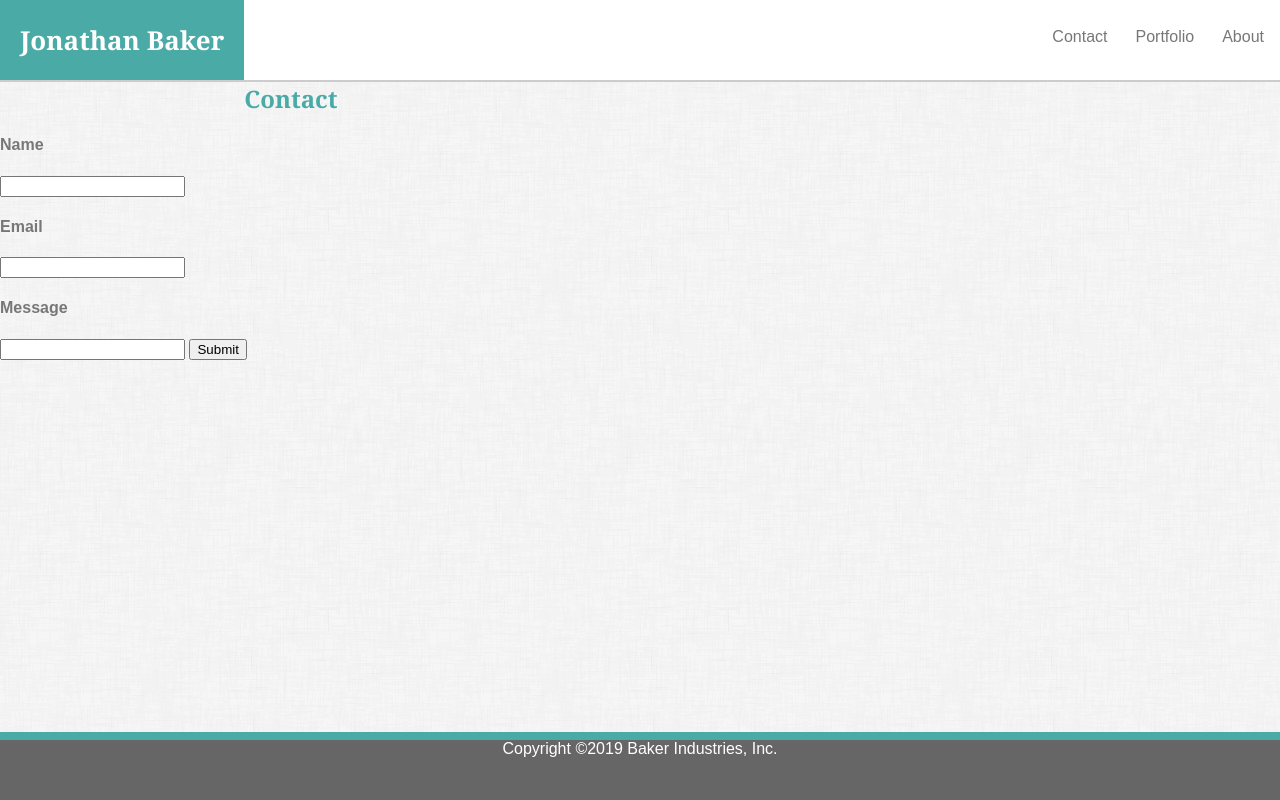
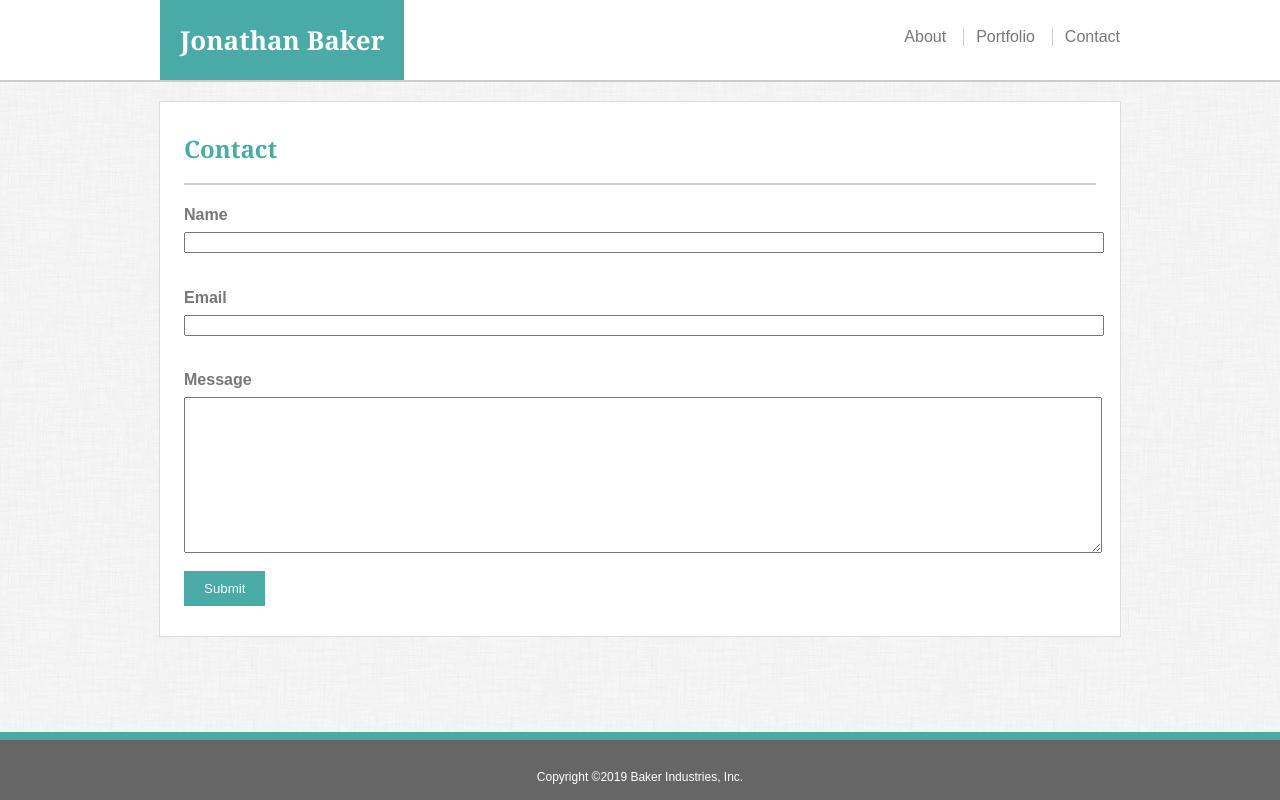
Before and after one commit to ssorpg/Basic-Portfolio, a plain HTML site: page contact.html in a window 1280 px wide. Drawn offline with Linux system fonts and the light colour scheme.

Commit message:
Final Version

```diff
--- a/Assets/CSS/style.css
+++ b/Assets/CSS/style.css
@@ -1,5 +1,6 @@
 html {
     height: 100%;
+    overflow-y: scroll;
 }
 body {
     color: #777777;
@@ -39,7 +40,7 @@ ul {
     margin-right: 0;
     float: right;
 }
-ul > li {
+li {
     float: right;
     list-style-type: none;
     padding: 12px;
@@ -48,6 +49,10 @@ ul > li {
 a {
     text-decoration: none;
     color: #777777;
+}
+a:hover {
+    color: orange;
+    transition: 0.1s;
 }
 .navdivider {
     height: 18px;
@@ -93,6 +98,44 @@ h2 {
     padding-right: 20px;
     width: 150px;
 }
+.portfolioimagediv {
+    position: relative;
+}
+.portfolioimage {
+    padding: 20px;
+}
+.portfolioimagetext {
+    position: absolute;
+    bottom: 30px;
+    left: 20px; /* Padding of the images */
+    padding-top: 30px;
+    padding-bottom: 30px;
+    width: 400px;
+    background-color: #4aaaa5;
+    text-align: center;
+    color: #ffffff;
+}
+h4 {
+    margin-bottom: 8px;
+}
+.inputtext, textarea{
+    margin-bottom: 14px;
+    width: 100%;
+}
+textarea {
+    height: 150px;
+}
+#inputsubmit {
+    text-align: center;
+    padding: 10px 20px 10px 20px;
+    background-color: #4aaaa5;
+    color: #ffffff;
+    border: none;
+}
+#inputsubmit:hover {
+    background-color: orange;
+    transition: 0.1s;
+}
 footer {
     height: 60px;
     margin-top: -68px;
--- a/contact.html
+++ b/contact.html
@@ -7,32 +7,47 @@
 </head>
 
 <body>
+    <div id="wrapper">
         <header>
+            <div id="header960">
                 <h1>Jonathan Baker</h1>
 
-        <ul id="navbar">
-            <li>About</li>
-            <li>Portfolio</li>
-            <li>Contact</li>
+                <ul>
+                    <li style="padding-right: 0;"><a href="contact.html">Contact</a></li>
+                    <div class="navdivider"></div>
+                    <li><a href="portfolio.html">Portfolio</a></li>
+                    <div class="navdivider"></div>
+                    <li><a href="index.html">About</a></li>
                 </ul>
+            </div>
         </header>
 
+        <section>
+            <div id="content">
                 <form>
                     <h2>Contact</h2>
 
-        <div id="divider"></div>
+                    <div id="maindivider"></div>
 
                     <h4>Name</h4>
-        <input type="text" name="name">
+                    <input type="text" name="name" class="inputtext">
+
                     <h4>Email</h4>
-        <input type="text" name="email">
+                    <input type="text" name="email" class="inputtext">
+
                     <h4>Message</h4>
-        <input type="text" name="message">
-        <input type="submit" value="Submit">
+                    <textarea type="text" name="message"></textarea>
+
+                    <input type="submit" value="Submit" id="inputsubmit">
                 </form>
+            </div>
+        </section>
+    </div>
 
         <footer>
+            <div id="copyright">
                 Copyright ©2019 Baker Industries, Inc.
+            </div>
         </footer>
 </body>
 </html>
```
Also changed, not shown: portfolio.html (+25 -5 lines). Lines whose indentation alone changed are shown as unchanged.
